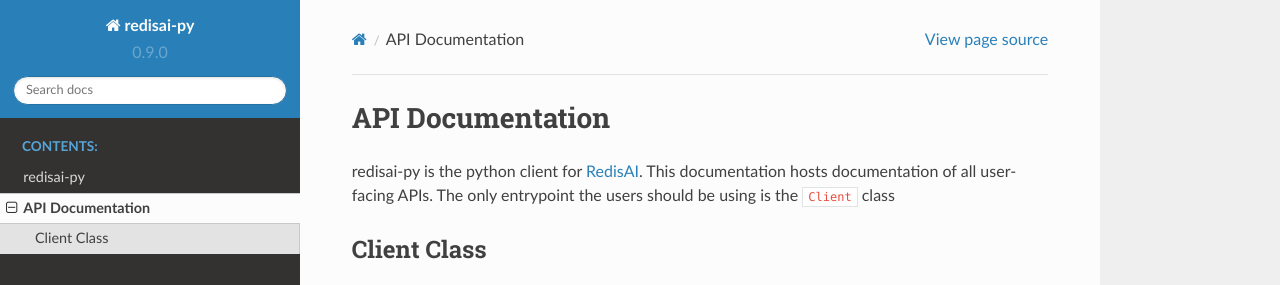
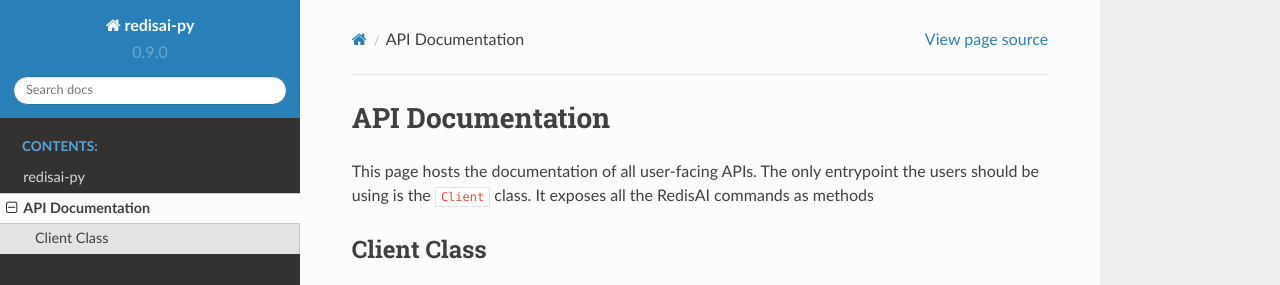
Before and after one commit to RedisAI/redisai-py, a Sphinx documentation site: the page built from docs/api.rst, in a window 1280 px wide, cut to the strip 0-285 px from the top of the page. Built offline with Sphinx 7.4.7 and the Read the Docs theme 2.0.0, drawn with Linux system fonts in a browser that asks for light colours; the version number is read from the project's files by our own code.

Commit message:
review fixes

```diff
--- a/docs/api.rst
+++ b/docs/api.rst
@@ -2,8 +2,8 @@
 
 API Documentation
 =================
-redisai-py is the python client for `RedisAI <http://redisai.io/>`_. This documentation hosts documentation of
-all user-facing APIs. The only entrypoint the users should be using is the ``Client`` class
+This page hosts the documentation of all user-facing APIs. The only entrypoint the users
+should be using is the ``Client`` class. It exposes all the RedisAI commands as methods
 
 
 Client Class
```
Also changed, not shown: README.rst (+4 -4 lines), 1 other file.
